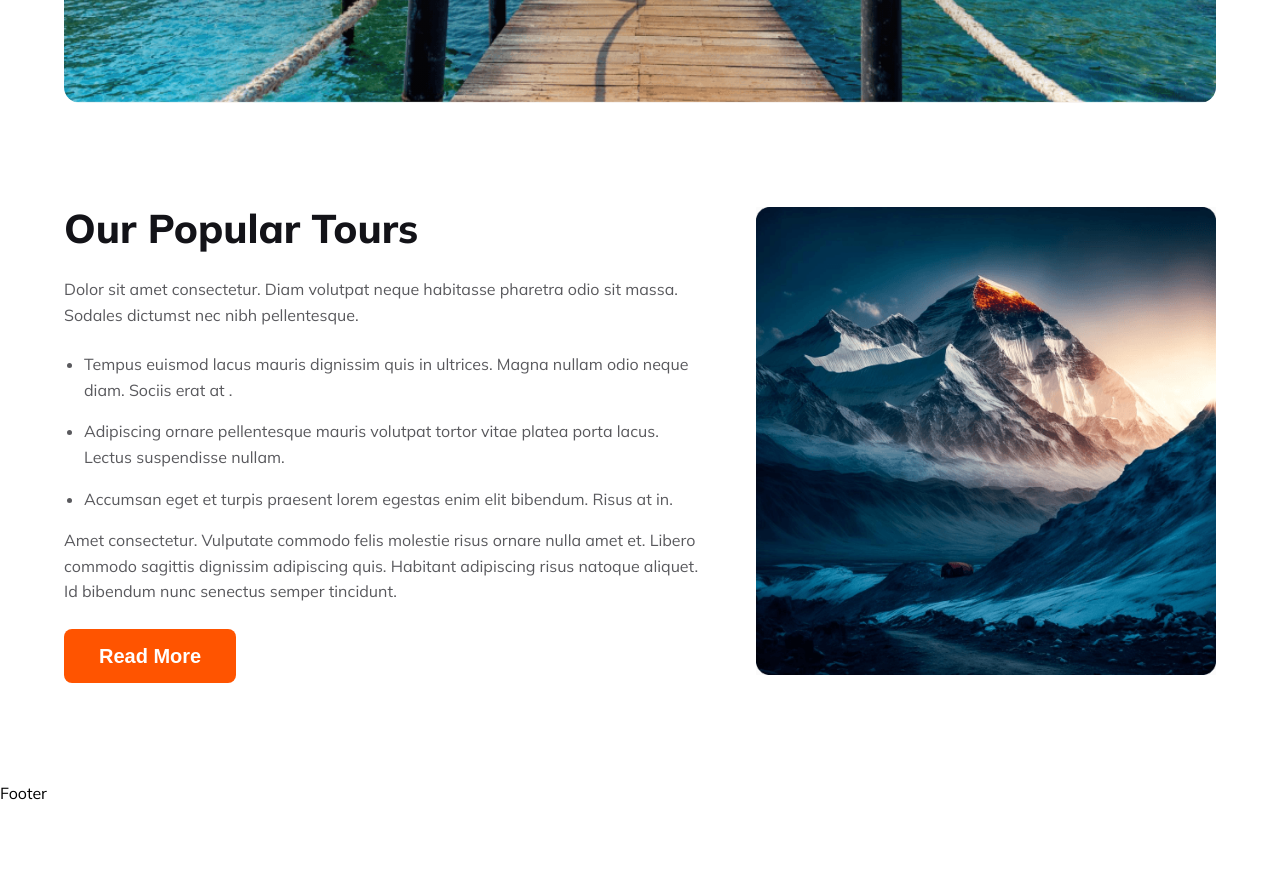
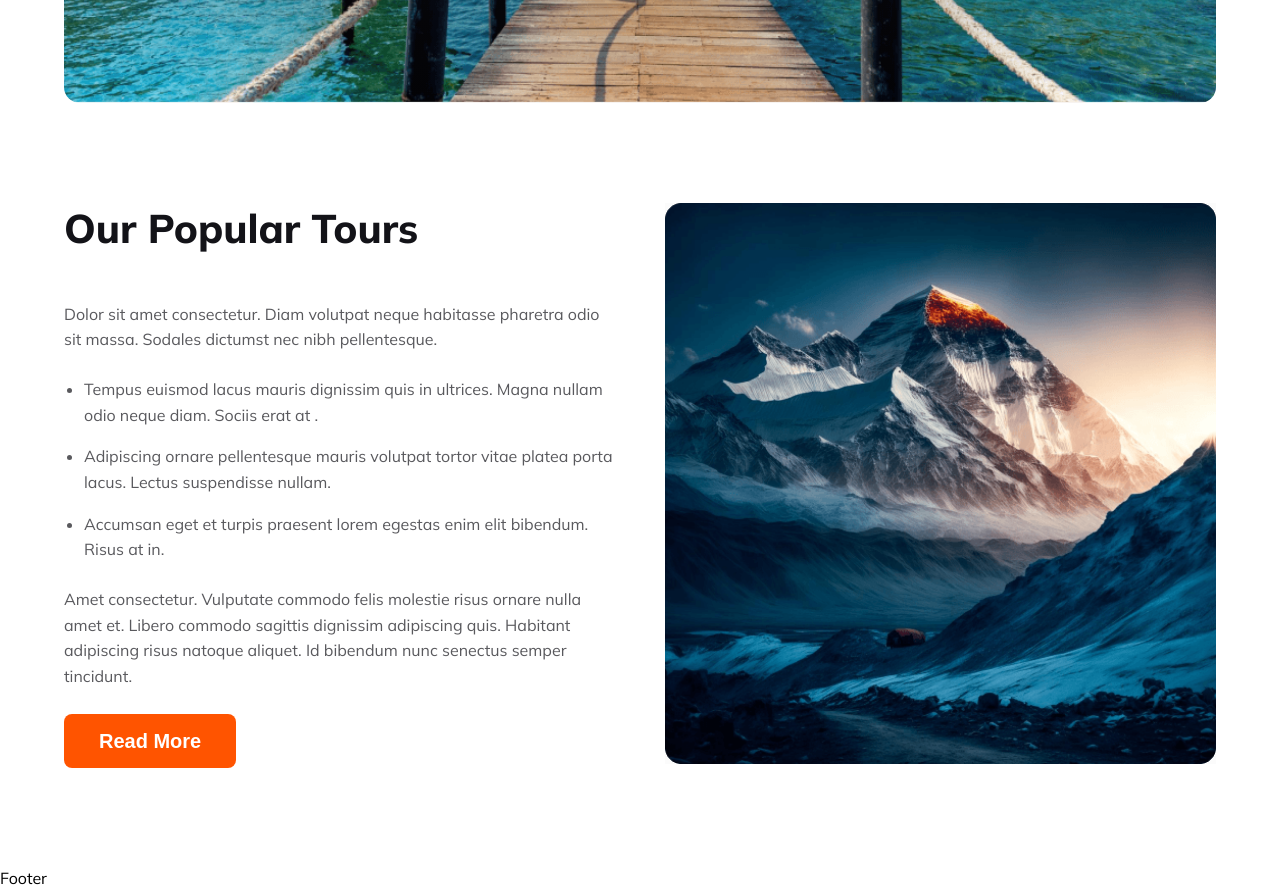
Before and after one commit to jayen123/Hero-Travel, a plain HTML site: page index.html in a window 1280 px wide. Shown: the part 605-1493 px from the top of the page. Before the commit the page ends 1408 px from the top, so only its background shows below. Drawn offline with Linux system fonts and the light colour scheme.

Commit message:
recheck our popular tours

```diff
--- a/index.html
+++ b/index.html
@@ -58,7 +58,9 @@
                 </ul>
                 <p class="section-desc">Amet consectetur. Vulputate commodo felis molestie risus
                     ornare nulla amet et. Libero commodo sagittis dignissim adipiscing quis. Habitant adipiscing risus natoque aliquet. Id bibendum nunc senectus semper tincidunt. </p>
-                <button class="btn-primary">Read More</button>
+                <div>
+                    <button class="btn-primary">Read More</button>
+                </div>
             </div>
             <div class="image-box">
                 <img src="./Images/himalay.png" alt="himalay">
--- a/styles/style.css
+++ b/styles/style.css
@@ -164,32 +164,28 @@
 
 /* Our Popular Tours styles  */
 .our-popular-tours {
-    display: flex;
-    justify-content: center;
-    align-items: center;
+    display: grid;
+    grid-template-columns: repeat(2, 1fr);
     gap: 50px;
     padding: 100px 0;
 }
-
-.our-popular-tours .image-box {
-    width: 100%;
+.our-popular-tours .content{
+    display: flex;
+    flex-direction: column;
+    justify-content: space-between;
+    gap: 1.5rem;
 }
-
 .our-popular-tours .image-box img {
     width: 100%;
     height: auto;
 }
 
-.our-popular-tours .content>.section-desc {
-    margin-bottom: 1.5rem;
+.our-popular-tours .content ul {
+    display: flex;
+    flex-direction: column;
+    gap: 1rem;
+    margin-left: 1.25rem;
 }
-.our-popular-tours .content ul{
-    margin-left: 20px;
-}
-.our-popular-tours .content ul>.section-desc {
-    margin-bottom: 1rem;
-}
-
 /* small devices */
 @media screen and (max-width: 576px) {
 
@@ -244,6 +240,6 @@
 
     /* Our Popular Tours */
     .our-popular-tours {
-        flex-direction: column-reverse;
+        grid-template-columns: 1fr;
     }
 }
```
